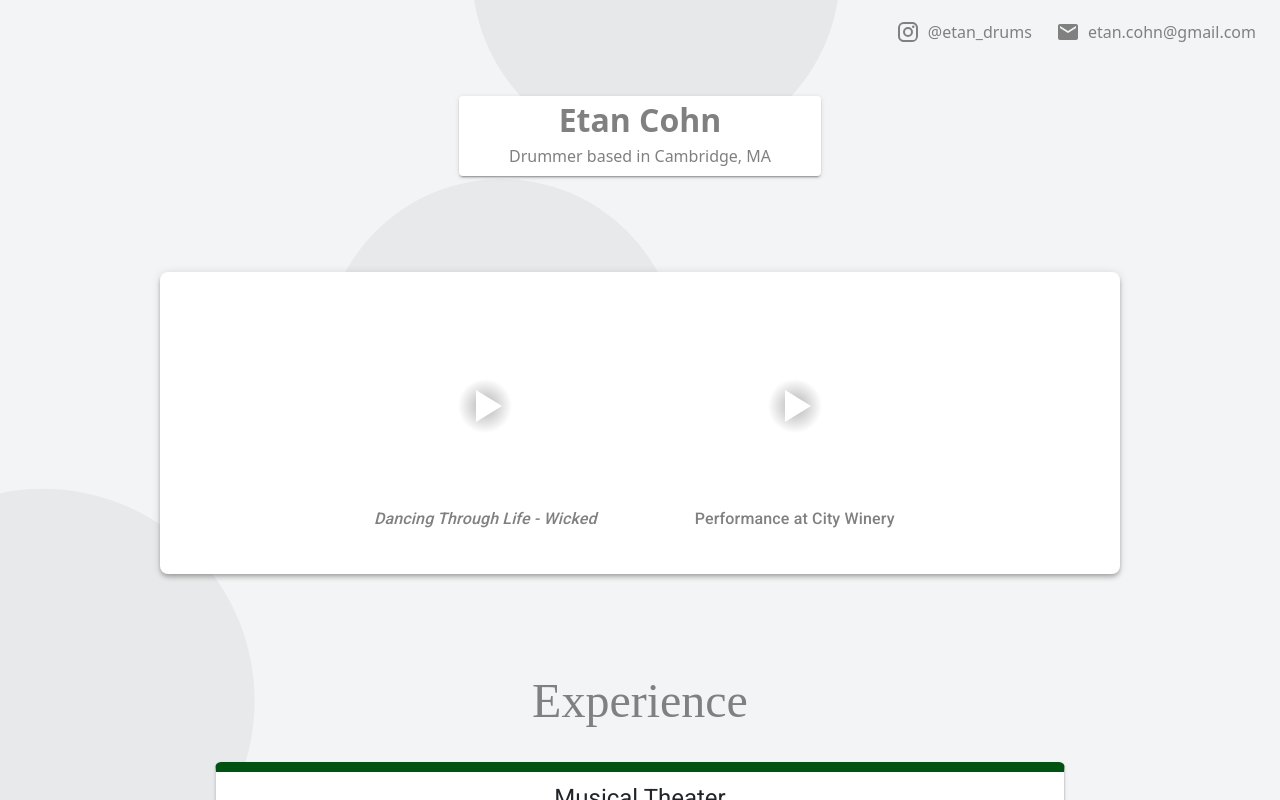
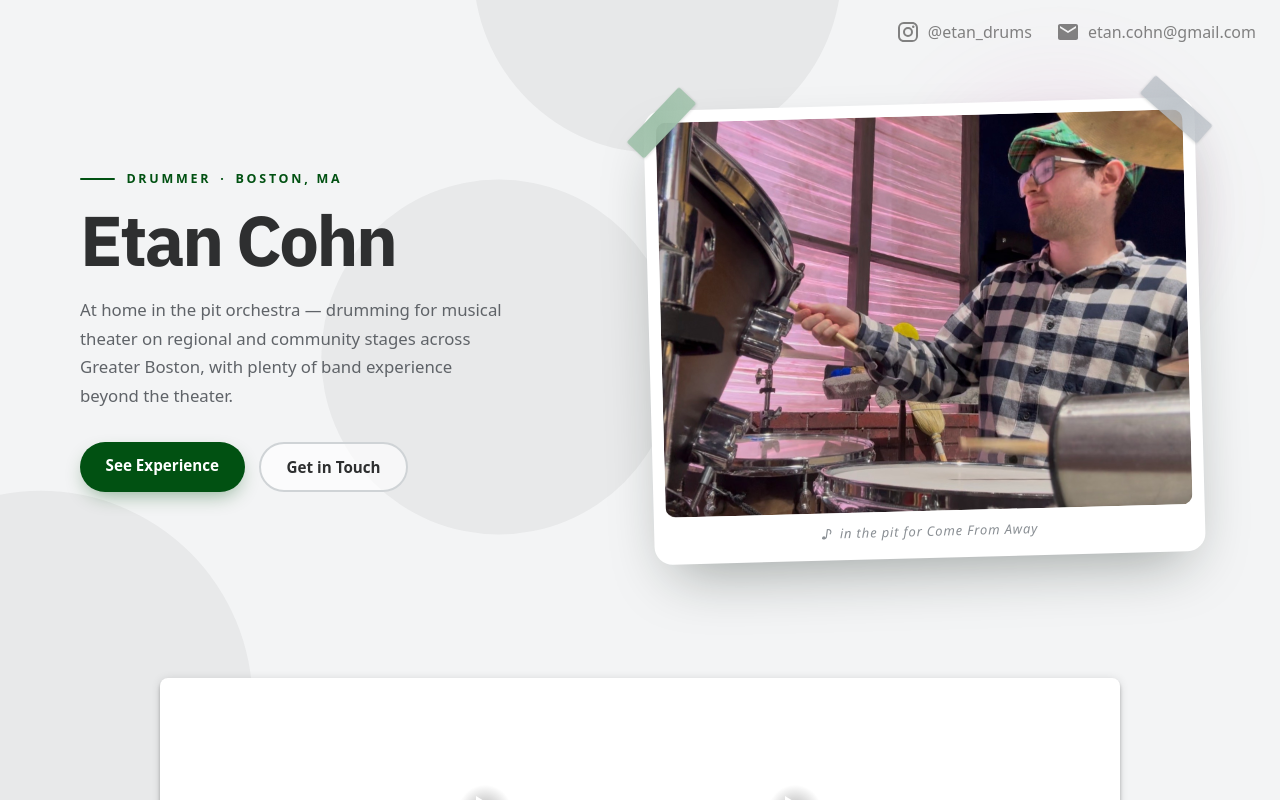
Before and after one commit to etancohn/Etan-Music-Website, a React (Vite) app: page / in a window 1280 px wide. Shown: the top 800 px of the page. Built offline with nearby package versions, Linux system fonts and the light colour scheme; no server answers.

Commit message:
added hero section

```diff
--- a/src/App.tsx
+++ b/src/App.tsx
@@ -24,6 +24,7 @@ import 'slick-carousel/slick/slick.css';
 import 'slick-carousel/slick/slick-theme.css';
 import MusicalTheaterCarousel from './MusicalTheaterCarousel.tsx';
 import PopCarousel from './PopCarousel.tsx';
+import Hero from './Hero.tsx';
 
 function App() {
 
@@ -48,38 +49,7 @@ function App() {
       {/* <SpotifyPlayer /> */}
       <div className="content-container">
 
-        <div className="avatar-container">
-          <div className='grow-hover'>
-            <Paper
-              elevation={2}
-              style={{
-                  display: 'flex',
-                  flexDirection: 'column',
-                  justifyContent: 'center',
-                  alignItems: 'center',
-                  // backgroundColor: '#f3f4f5',
-                  backgroundColor: 'white',
-                  paddingLeft: '50px', paddingRight: '50px', marginBottom: '1rem'
-                }}
-              >
-              <div style={{ marginBottom: '0rem', fontSize: '2rem', fontWeight: 900, color: 'gray' }}>Etan Cohn</div>
-              <div style={{ color: 'gray', marginBottom: '0.5rem' }}>
-              {/* <img
-                  src="./src/assets/drumsticks1.png"
-                  alt="Drumsticks"
-                  style={{
-                    width: '55px',
-                    height: '40px',
-                    marginRight: '0.1rem',
-                    marginTop: '-0.3rem',
-                  }}
-                /> */}
-                Drummer based in Cambridge, MA
-                </div>
-              {/* <Avatar sx={{ width: 80, height: 80, boxShadow: 0, marginBottom: '1rem' }} src="/src/assets/etan-drums-ww.jpeg" /> */}
-            </Paper>
-          </div>
-        </div>
+        <Hero />
 
       <div data-aos="zoom-in">
       <Box
@@ -207,9 +177,11 @@ function App() {
 </div>
 
       <div
+          id="experience"
           style={{
             marginTop: 50,
             marginBottom: 20,
+            scrollMarginTop: '2rem',
           }}
         >
           <motion.h2
--- /dev/null
+++ b/src/Hero.css
@@ -0,0 +1,261 @@
+.hero {
+    width: 100%;
+    padding: 0 clamp(1.25rem, 4vw, 3rem);
+}
+
+.hero-inner {
+    max-width: 1120px;
+    margin: 0 auto;
+    display: grid;
+    grid-template-columns: minmax(0, 1fr) minmax(0, 1.12fr);
+    align-items: center;
+    column-gap: clamp(2.5rem, 6vw, 5rem);
+    row-gap: 3rem;
+    padding: clamp(1.5rem, 5vh, 4rem) 0 2.5rem;
+}
+
+/* ---------- text column ---------- */
+
+.hero-text {
+    text-align: left;
+}
+
+.hero-overline {
+    display: flex;
+    align-items: center;
+    gap: 0.7rem;
+    color: #015112;
+    font-size: 0.78rem;
+    font-weight: 700;
+    letter-spacing: 0.22em;
+    text-transform: uppercase;
+}
+
+.hero-overline::before {
+    content: "";
+    width: 2.2rem;
+    height: 2px;
+    border-radius: 1px;
+    background: #015112;
+}
+
+.hero-name {
+    font-family: "IBM Plex Sans", sans-serif;
+    font-size: clamp(2.8rem, 5.8vw, 4.4rem);
+    font-weight: 700;
+    letter-spacing: -0.035em;
+    line-height: 1.05;
+    color: #2e2f30;
+    margin: 0.9rem 0 0;
+}
+
+.hero-desc {
+    color: #5f6368;
+    font-weight: 400;
+    font-size: 1.05rem;
+    line-height: 1.7;
+    max-width: 44ch;
+    margin: 1.2rem 0 0;
+}
+
+.hero-actions {
+    display: flex;
+    flex-wrap: wrap;
+    gap: 0.9rem;
+    margin-top: 2rem;
+}
+
+.hero-btn {
+    display: inline-block;
+    padding: 0.72rem 1.6rem;
+    border-radius: 999px;
+    font-size: 0.95rem;
+    font-weight: 600;
+    text-decoration: none;
+    transition:
+        transform 0.25s ease,
+        box-shadow 0.25s ease,
+        background-color 0.25s ease,
+        border-color 0.25s ease;
+}
+
+.hero-btn-primary {
+    background: #015112;
+    color: #ffffff;
+    box-shadow: 0 8px 20px -6px rgba(1, 81, 18, 0.45);
+}
+
+.hero-btn-primary:hover {
+    background: #026a18;
+    transform: translateY(-2px);
+    box-shadow: 0 12px 26px -6px rgba(1, 81, 18, 0.5);
+}
+
+.hero-btn-ghost {
+    color: #2e2f30;
+    border: 2px solid #cfd3d6;
+    background: rgba(255, 255, 255, 0.65);
+}
+
+.hero-btn-ghost:hover {
+    border-color: #2e2f30;
+    transform: translateY(-2px);
+}
+
+/* ---------- photo column ---------- */
+
+.hero-photo {
+    position: relative;
+    isolation: isolate;
+}
+
+/* soft glow echoing the pink stage light in the photo */
+.hero-photo::after {
+    content: "";
+    position: absolute;
+    top: -14%;
+    right: -12%;
+    width: 75%;
+    height: 75%;
+    background: radial-gradient(
+        circle,
+        rgba(224, 82, 177, 0.16),
+        transparent 65%
+    );
+    filter: blur(32px);
+    z-index: -2;
+    pointer-events: none;
+}
+
+/* polaroid-style white mat, pinned at a slight tilt */
+.hero-frame {
+    position: relative;
+    background: #ffffff;
+    padding: 12px;
+    border-radius: 18px;
+    box-shadow: 0 26px 60px -20px rgba(18, 30, 22, 0.4);
+    transform: rotate(-1.5deg);
+    transition:
+        transform 0.45s cubic-bezier(0.22, 1, 0.36, 1),
+        box-shadow 0.45s ease;
+}
+
+/* levels out and lifts on hover */
+.hero-photo:hover .hero-frame {
+    transform: rotate(0deg) translateY(-4px);
+    box-shadow: 0 34px 70px -22px rgba(18, 30, 22, 0.45);
+}
+
+/* translucent washi-tape strips across the top corners */
+.hero-frame::before,
+.hero-frame::after {
+    content: "";
+    position: absolute;
+    width: 76px;
+    height: 24px;
+    border-radius: 2px;
+    box-shadow: 0 1px 3px rgba(20, 30, 22, 0.16);
+    opacity: 0;
+    z-index: 2;
+    pointer-events: none;
+    animation: hero-tape-in 0.5s ease-out 1.05s forwards;
+}
+
+.hero-frame::before {
+    top: 0px;
+    left: -20px;
+    transform: rotate(-45deg);
+    background: linear-gradient(
+        105deg,
+        rgba(157, 191, 168, 0.88),
+        rgba(157, 191, 168, 0.96) 45%,
+        rgba(157, 191, 168, 0.85)
+    );
+}
+
+.hero-frame::after {
+    top: 0px;
+    right: -20px;
+    transform: rotate(43deg);
+    background: linear-gradient(
+        105deg,
+        rgba(178, 185, 192, 0.72),
+        rgba(178, 185, 192, 0.82) 45%,
+        rgba(178, 185, 192, 0.66)
+    );
+}
+
+@keyframes hero-tape-in {
+    to {
+        opacity: 1;
+    }
+}
+
+.hero-frame img {
+    display: block;
+    width: 100%;
+    aspect-ratio: 4 / 3;
+    object-fit: cover;
+    object-position: 58% 40%;
+    border-radius: 10px;
+}
+
+.hero-frame-caption {
+    padding: 0.65rem 0.25rem 0.3rem;
+    text-align: center;
+    font-size: 0.82rem;
+    font-style: italic;
+    font-weight: 500;
+    letter-spacing: 0.06em;
+    color: #8a8f94;
+}
+
+/* ---------- responsive ---------- */
+
+@media (max-width: 900px) {
+    .hero-inner {
+        grid-template-columns: minmax(0, 1fr);
+        row-gap: 2.5rem;
+        padding-top: 1rem;
+    }
+
+    .hero-text {
+        text-align: center;
+    }
+
+    .hero-overline {
+        justify-content: center;
+    }
+
+    .hero-overline::before {
+        display: none;
+    }
+
+    .hero-desc {
+        margin-left: auto;
+        margin-right: auto;
+    }
+
+    .hero-actions {
+        justify-content: center;
+    }
+
+    .hero-photo {
+        max-width: 540px;
+        margin: 0 auto;
+        width: 100%;
+    }
+}
+
+@media (prefers-reduced-motion: reduce) {
+    .hero-frame::before,
+    .hero-frame::after {
+        animation: none;
+        opacity: 1;
+    }
+
+    .hero-btn,
+    .hero-frame {
+        transition: none;
+    }
+}
--- /dev/null
+++ b/src/Hero.tsx
@@ -0,0 +1,83 @@
+import { motion, type Variants } from "framer-motion";
+import heroImg from "./assets/etan-hero.jpg";
+import "./Hero.css";
+
+const container: Variants = {
+    hidden: {},
+    show: {
+        transition: { staggerChildren: 0.13, delayChildren: 0.1 },
+    },
+};
+
+const fadeUp: Variants = {
+    hidden: { opacity: 0, y: 26 },
+    show: {
+        opacity: 1,
+        y: 0,
+        transition: { duration: 0.7, ease: [0.22, 1, 0.36, 1] },
+    },
+};
+
+const photoReveal: Variants = {
+    hidden: { opacity: 0, scale: 0.94, y: 30 },
+    show: {
+        opacity: 1,
+        scale: 1,
+        y: 0,
+        transition: { duration: 0.9, ease: [0.22, 1, 0.36, 1], delay: 0.35 },
+    },
+};
+
+function Hero() {
+    return (
+        <section className="hero">
+            <motion.div
+                className="hero-inner"
+                variants={container}
+                initial="hidden"
+                animate="show"
+            >
+                <div className="hero-text">
+                    <motion.div className="hero-overline" variants={fadeUp}>
+                        Drummer&ensp;·&ensp;Boston, MA
+                    </motion.div>
+
+                    <motion.h1 className="hero-name" variants={fadeUp}>
+                        Etan Cohn
+                    </motion.h1>
+
+                    <motion.p className="hero-desc" variants={fadeUp}>
+                        At home in the pit orchestra — drumming for musical
+                        theater on regional and community stages across Greater
+                        Boston, with plenty of band experience beyond the
+                        theater.
+                    </motion.p>
+
+                    <motion.div className="hero-actions" variants={fadeUp}>
+                        <a className="hero-btn hero-btn-primary" href="#experience">
+                            See Experience
+                        </a>
+                        <a
+                            className="hero-btn hero-btn-ghost"
+                            href="mailto:etan.cohn@gmail.com"
+                        >
+                            Get in Touch
+                        </a>
+                    </motion.div>
+                </div>
+
+                <motion.div className="hero-photo" variants={photoReveal}>
+                    <div className="hero-frame">
+                        <img
+                            src={heroImg}
+                            alt="Etan Cohn playing drums in a pit orchestra"
+                        />
+                        <div className="hero-frame-caption">♪&ensp;in the pit for Come From Away</div>
+                    </div>
+                </motion.div>
+            </motion.div>
+        </section>
+    );
+}
+
+export default Hero;
--- a/src/index.css
+++ b/src/index.css
@@ -1,7 +1,11 @@
-@import url('https://fonts.googleapis.com/css2?family=Fredoka+One:wght@700&display=swap');
+@import url('https://fonts.googleapis.com/css2?family=Fredoka+One&display=swap');
 
 html, body {
   overflow-x: hidden;
+}
+
+html {
+  scroll-behavior: smooth;
 }
 
 * {
```
Also changed, not shown: src/assets/etan-hero.jpg (added).
